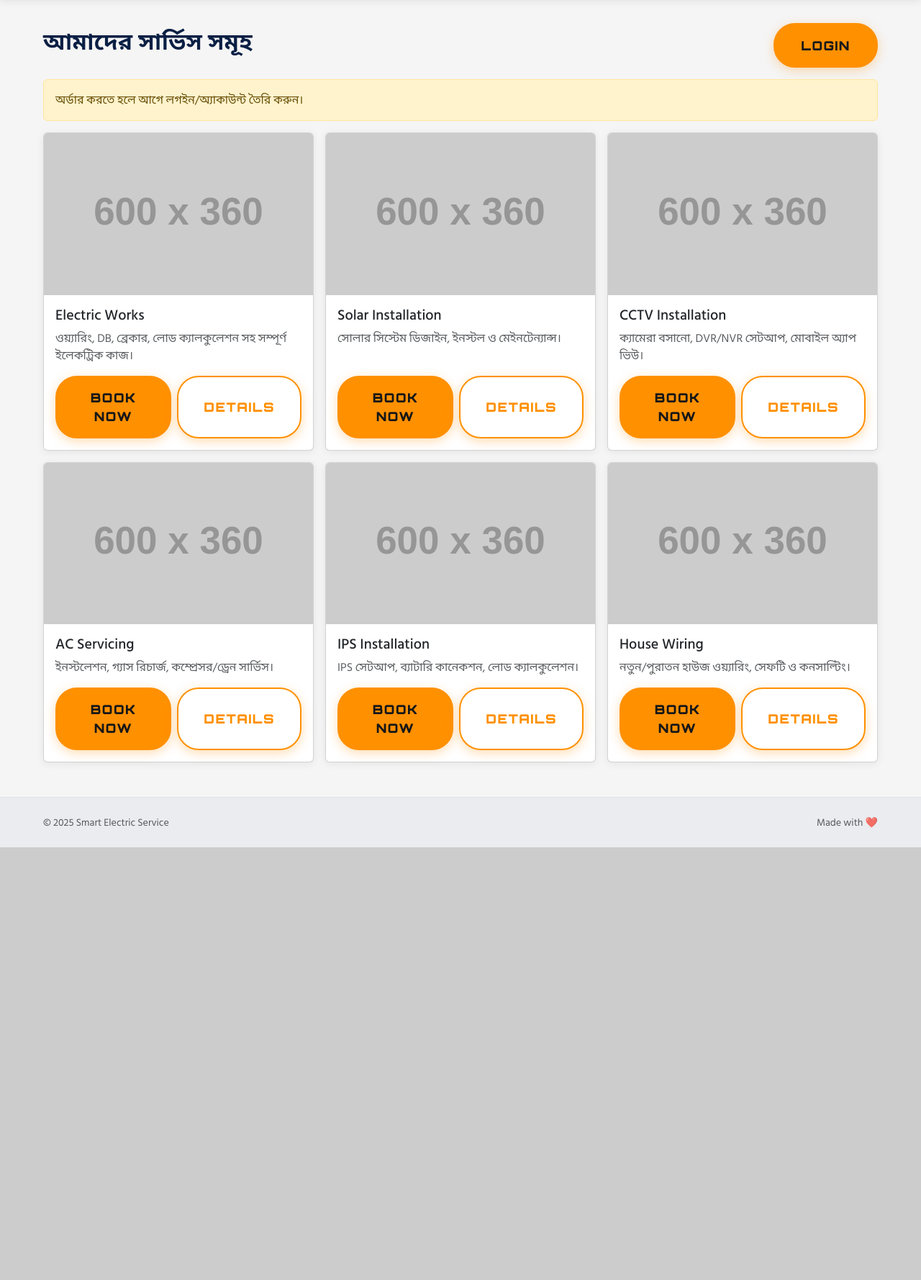
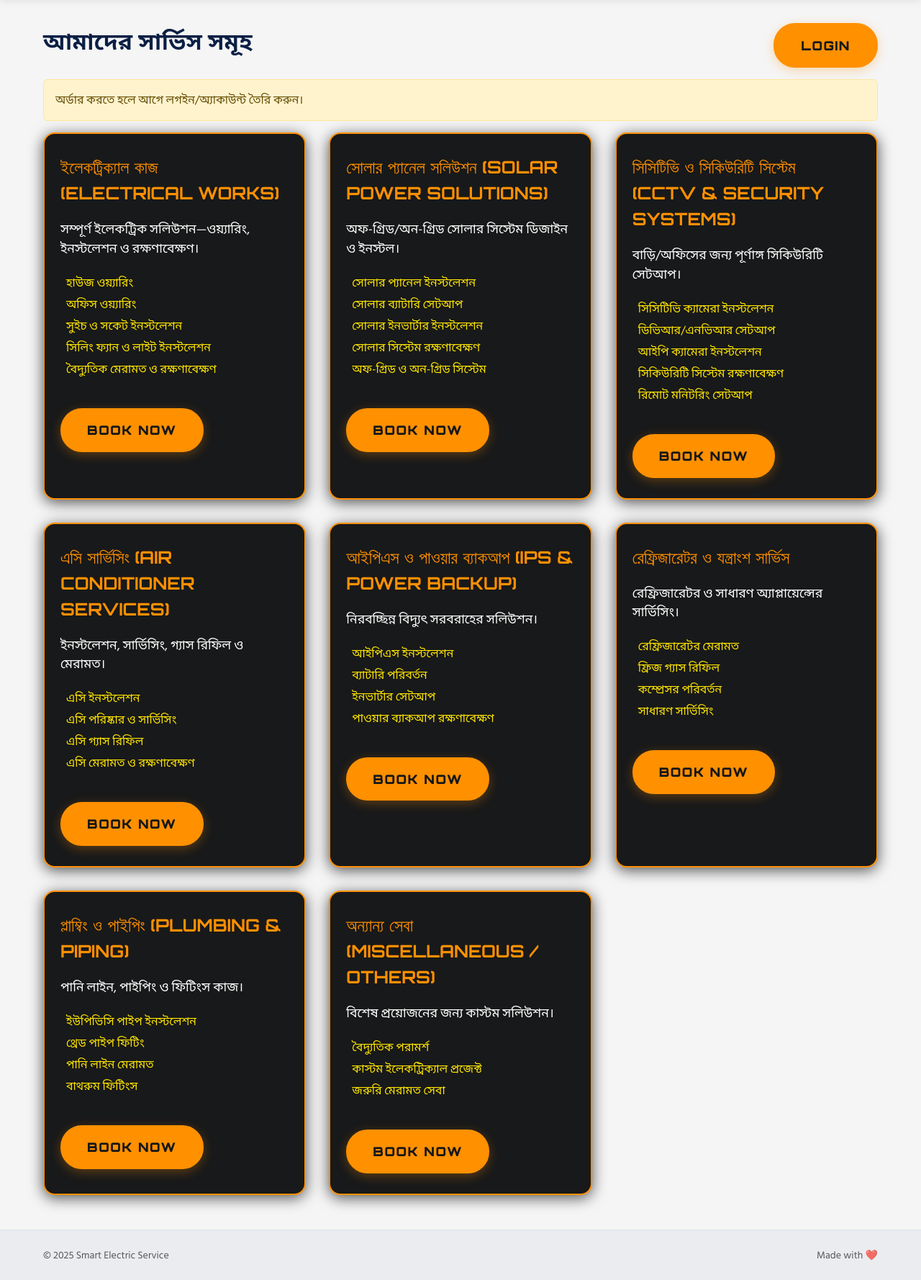
Before and after one commit to kaium4547/smsrt-electric-servic, a Django app: page /services/ in a window 1280 px wide. Shown: the part 81-1859 px from the top of the page at 72% size. Before the commit the page ends 1258 px from the top, so only its background shows below. Run offline with Django 5.2, Linux system fonts and the light colour scheme; grey boxes labelled with a size stand in for pictures from a placeholder-image service; some libraries are stand-ins or nearby versions.

Commit message:
Refactor services page with new card design and expanded service descriptions
Co-authored-by: smartelectricservice4547 <smartelectricservice4547@gmail.com>

```diff
--- a/templates/services.html
+++ b/templates/services.html
@@ -13,140 +13,161 @@
   <div class="alert alert-warning">অর্ডার করতে হলে আগে লগইন/অ্যাকাউন্ট তৈরি করুন।</div>
   {% endif %}
 
-  <div class="row g-3">
-    <!-- Electric Works -->
-    <div class="col-md-4 col-12">
-      <div class="card hoverable h-100">
-        <img src="https://placehold.co/600x360" class="card-img-top" alt="Electric Works">
-        <div class="card-body d-flex flex-column">
-          <h5 class="card-title">Electric Works</h5>
-          <p class="card-text text-muted">ওয়্যারিং, DB, ব্রেকার, লোড ক্যালকুলেশন সহ সম্পূর্ণ ইলেকট্রিক কাজ।</p>
-          <div class="mt-auto d-flex gap-2">
+  <div class="service-card-grid">
+    <!-- 1. Electrical Works -->
+    <div class="service-card">
+      <div class="service-title">ইলেকট্রিক্যাল কাজ (Electrical Works)</div>
+      <div class="service-desc">সম্পূর্ণ ইলেকট্রিক সলিউশন—ওয়্যারিং, ইনস্টলেশন ও রক্ষণাবেক্ষণ।</div>
+      <ul>
+        <li><i class="fas fa-check"></i> হাউজ ওয়্যারিং</li>
+        <li><i class="fas fa-check"></i> অফিস ওয়্যারিং</li>
+        <li><i class="fas fa-check"></i> সুইচ ও সকেট ইনস্টলেশন</li>
+        <li><i class="fas fa-check"></i> সিলিং ফ্যান ও লাইট ইনস্টলেশন</li>
+        <li><i class="fas fa-check"></i> বৈদ্যুতিক মেরামত ও রক্ষণাবেক্ষণ</li>
+      </ul>
+      <div class="d-flex gap-2 mt-2">
         {% if request.user.is_authenticated %}
           <a href="{% url 'orders:order_create' %}" class="btn btn-brand">Book Now</a>
         {% else %}
           <a href="{% url 'users:login' %}?next={% url 'orders:order_create' %}" class="btn btn-brand">Book Now</a>
         {% endif %}
-            <button class="btn btn-outline-brand" data-bs-toggle="modal" data-bs-target="#modal-electric">Details</button>
-          </div>
-        </div>
       </div>
     </div>
 
-    <!-- Solar Installation -->
-    <div class="col-md-4 col-12">
-      <div class="card hoverable h-100">
-        <img src="https://placehold.co/600x360" class="card-img-top" alt="Solar Installation">
-        <div class="card-body d-flex flex-column">
-          <h5 class="card-title">Solar Installation</h5>
-          <p class="card-text text-muted">সোলার সিস্টেম ডিজাইন, ইনস্টল ও মেইনটেন্যান্স।</p>
-          <div class="mt-auto d-flex gap-2">
+    <!-- 2. Solar Power Solutions -->
+    <div class="service-card">
+      <div class="service-title">সোলার প্যানেল সলিউশন (Solar Power Solutions)</div>
+      <div class="service-desc">অফ-গ্রিড/অন-গ্রিড সোলার সিস্টেম ডিজাইন ও ইনস্টল।</div>
+      <ul>
+        <li><i class="fas fa-check"></i> সোলার প্যানেল ইনস্টলেশন</li>
+        <li><i class="fas fa-check"></i> সোলার ব্যাটারি সেটআপ</li>
+        <li><i class="fas fa-check"></i> সোলার ইনভার্টার ইনস্টলেশন</li>
+        <li><i class="fas fa-check"></i> সোলার সিস্টেম রক্ষণাবেক্ষণ</li>
+        <li><i class="fas fa-check"></i> অফ-গ্রিড ও অন-গ্রিড সিস্টেম</li>
+      </ul>
+      <div class="d-flex gap-2 mt-2">
         {% if request.user.is_authenticated %}
           <a href="{% url 'orders:order_create' %}" class="btn btn-brand">Book Now</a>
         {% else %}
           <a href="{% url 'users:login' %}?next={% url 'orders:order_create' %}" class="btn btn-brand">Book Now</a>
         {% endif %}
-            <button class="btn btn-outline-brand" data-bs-toggle="modal" data-bs-target="#modal-solar">Details</button>
-          </div>
-        </div>
       </div>
     </div>
 
-    <!-- CCTV Installation -->
-    <div class="col-md-4 col-12">
-      <div class="card hoverable h-100">
-        <img src="https://placehold.co/600x360" class="card-img-top" alt="CCTV Installation">
-        <div class="card-body d-flex flex-column">
-          <h5 class="card-title">CCTV Installation</h5>
-          <p class="card-text text-muted">ক্যামেরা বসানো, DVR/NVR সেটআপ, মোবাইল অ্যাপ ভিউ।</p>
-          <div class="mt-auto d-flex gap-2">
+    <!-- 3. CCTV & Security Systems -->
+    <div class="service-card">
+      <div class="service-title">সিসিটিভি ও সিকিউরিটি সিস্টেম (CCTV & Security Systems)</div>
+      <div class="service-desc">বাড়ি/অফিসের জন্য পূর্ণাঙ্গ সিকিউরিটি সেটআপ।</div>
+      <ul>
+        <li><i class="fas fa-check"></i> সিসিটিভি ক্যামেরা ইনস্টলেশন</li>
+        <li><i class="fas fa-check"></i> ডিভিআর/এনভিআর সেটআপ</li>
+        <li><i class="fas fa-check"></i> আইপি ক্যামেরা ইনস্টলেশন</li>
+        <li><i class="fas fa-check"></i> সিকিউরিটি সিস্টেম রক্ষণাবেক্ষণ</li>
+        <li><i class="fas fa-check"></i> রিমোট মনিটরিং সেটআপ</li>
+      </ul>
+      <div class="d-flex gap-2 mt-2">
         {% if request.user.is_authenticated %}
           <a href="{% url 'orders:order_create' %}" class="btn btn-brand">Book Now</a>
         {% else %}
           <a href="{% url 'users:login' %}?next={% url 'orders:order_create' %}" class="btn btn-brand">Book Now</a>
         {% endif %}
-            <button class="btn btn-outline-brand" data-bs-toggle="modal" data-bs-target="#modal-cctv">Details</button>
-          </div>
-        </div>
       </div>
     </div>
 
-    <!-- AC Servicing -->
-    <div class="col-md-4 col-12">
-      <div class="card hoverable h-100">
-        <img src="https://placehold.co/600x360" class="card-img-top" alt="AC Servicing">
-        <div class="card-body d-flex flex-column">
-          <h5 class="card-title">AC Servicing</h5>
-          <p class="card-text text-muted">ইনস্টলেশন, গ্যাস রিচার্জ, কম্প্রেসর/ড্রেন সার্ভিস।</p>
-          <div class="mt-auto d-flex gap-2">
+    <!-- 4. Air Conditioner Services -->
+    <div class="service-card">
+      <div class="service-title">এসি সার্ভিসিং (Air Conditioner Services)</div>
+      <div class="service-desc">ইনস্টলেশন, সার্ভিসিং, গ্যাস রিফিল ও মেরামত।</div>
+      <ul>
+        <li><i class="fas fa-check"></i> এসি ইনস্টলেশন</li>
+        <li><i class="fas fa-check"></i> এসি পরিষ্কার ও সার্ভিসিং</li>
+        <li><i class="fas fa-check"></i> এসি গ্যাস রিফিল</li>
+        <li><i class="fas fa-check"></i> এসি মেরামত ও রক্ষণাবেক্ষণ</li>
+      </ul>
+      <div class="d-flex gap-2 mt-2">
         {% if request.user.is_authenticated %}
           <a href="{% url 'orders:order_create' %}" class="btn btn-brand">Book Now</a>
         {% else %}
           <a href="{% url 'users:login' %}?next={% url 'orders:order_create' %}" class="btn btn-brand">Book Now</a>
         {% endif %}
-            <button class="btn btn-outline-brand" data-bs-toggle="modal" data-bs-target="#modal-ac">Details</button>
-          </div>
-        </div>
       </div>
     </div>
 
-    <!-- IPS Installation -->
-    <div class="col-md-4 col-12">
-      <div class="card hoverable h-100">
-        <img src="https://placehold.co/600x360" class="card-img-top" alt="IPS Installation">
-        <div class="card-body d-flex flex-column">
-          <h5 class="card-title">IPS Installation</h5>
-          <p class="card-text text-muted">IPS সেটআপ, ব্যাটারি কানেকশন, লোড ক্যালকুলেশন।</p>
-          <div class="mt-auto d-flex gap-2">
+    <!-- 5. IPS & Power Backup -->
+    <div class="service-card">
+      <div class="service-title">আইপিএস ও পাওয়ার ব্যাকআপ (IPS & Power Backup)</div>
+      <div class="service-desc">নিরবচ্ছিন্ন বিদ্যুৎ সরবরাহের সলিউশন।</div>
+      <ul>
+        <li><i class="fas fa-check"></i> আইপিএস ইনস্টলেশন</li>
+        <li><i class="fas fa-check"></i> ব্যাটারি পরিবর্তন</li>
+        <li><i class="fas fa-check"></i> ইনভার্টার সেটআপ</li>
+        <li><i class="fas fa-check"></i> পাওয়ার ব্যাকআপ রক্ষণাবেক্ষণ</li>
+      </ul>
+      <div class="d-flex gap-2 mt-2">
         {% if request.user.is_authenticated %}
           <a href="{% url 'orders:order_create' %}" class="btn btn-brand">Book Now</a>
         {% else %}
           <a href="{% url 'users:login' %}?next={% url 'orders:order_create' %}" class="btn btn-brand">Book Now</a>
         {% endif %}
-            <button class="btn btn-outline-brand" data-bs-toggle="modal" data-bs-target="#modal-ips">Details</button>
-          </div>
-        </div>
       </div>
     </div>
 
-    <!-- House Wiring -->
-    <div class="col-md-4 col-12">
-      <div class="card hoverable h-100">
-        <img src="https://placehold.co/600x360" class="card-img-top" alt="House Wiring">
-        <div class="card-body d-flex flex-column">
-          <h5 class="card-title">House Wiring</h5>
-          <p class="card-text text-muted">নতুন/পুরাতন হাউজ ওয়্যারিং, সেফটি ও কনসাল্টিং।</p>
-          <div class="mt-auto d-flex gap-2">
+    <!-- 6. Refrigerator & Appliance Services -->
+    <div class="service-card">
+      <div class="service-title">রেফ্রিজারেটর ও যন্ত্রাংশ সার্ভিস</div>
+      <div class="service-desc">রেফ্রিজারেটর ও সাধারণ অ্যাপ্লায়েন্সের সার্ভিসিং।</div>
+      <ul>
+        <li><i class="fas fa-check"></i> রেফ্রিজারেটর মেরামত</li>
+        <li><i class="fas fa-check"></i> ফ্রিজ গ্যাস রিফিল</li>
+        <li><i class="fas fa-check"></i> কম্প্রেসর পরিবর্তন</li>
+        <li><i class="fas fa-check"></i> সাধারণ সার্ভিসিং</li>
+      </ul>
+      <div class="d-flex gap-2 mt-2">
         {% if request.user.is_authenticated %}
           <a href="{% url 'orders:order_create' %}" class="btn btn-brand">Book Now</a>
         {% else %}
           <a href="{% url 'users:login' %}?next={% url 'orders:order_create' %}" class="btn btn-brand">Book Now</a>
         {% endif %}
-            <button class="btn btn-outline-brand" data-bs-toggle="modal" data-bs-target="#modal-wiring">Details</button>
-          </div>
-        </div>
-      </div>
-    </div>
       </div>
     </div>
 
-<!-- Modals (pricing) -->
-<div class="modal fade" id="modal-electric" tabindex="-1" aria-hidden="true">
-  <div class="modal-dialog modal-dialog-centered modal-lg"><div class="modal-content"><div class="modal-header"><h5 class="modal-title">Electric Works — বিস্তারিত</h5><button class="btn-close" data-bs-dismiss="modal"></button></div><div class="modal-body"><div class="price-table"><table class="table table-sm"><thead class="table-light"><tr><th>সেবা</th><th class="text-end">মূল্য (শুরু)</th></tr></thead><tbody><tr><td>সাধারণ রিপেয়ার</td><td class="text-end">৳ 300</td></tr><tr><td>DB/ব্রেকার সেটআপ</td><td class="text-end">৳ 1500</td></tr><tr><td>লোড ক্যালকুলেশন</td><td class="text-end">৳ 800</td></tr></tbody></table></div></div><div class="modal-footer">{% if request.user.is_authenticated %}<a href="{% url 'orders:order_create' %}" class="btn btn-brand">Book Now</a>{% else %}<a href="{% url 'users:login' %}?next={% url 'orders:order_create' %}" class="btn btn-brand">Book Now</a>{% endif %}</div></div></div>
+    <!-- 7. Plumbing & Piping -->
+    <div class="service-card">
+      <div class="service-title">প্লাম্বিং ও পাইপিং (Plumbing & Piping)</div>
+      <div class="service-desc">পানি লাইন, পাইপিং ও ফিটিংস কাজ।</div>
+      <ul>
+        <li><i class="fas fa-check"></i> ইউপিভিসি পাইপ ইনস্টলেশন</li>
+        <li><i class="fas fa-check"></i> থ্রেড পাইপ ফিটিং</li>
+        <li><i class="fas fa-check"></i> পানি লাইন মেরামত</li>
+        <li><i class="fas fa-check"></i> বাথরুম ফিটিংস</li>
+      </ul>
+      <div class="d-flex gap-2 mt-2">
+        {% if request.user.is_authenticated %}
+          <a href="{% url 'orders:order_create' %}" class="btn btn-brand">Book Now</a>
+        {% else %}
+          <a href="{% url 'users:login' %}?next={% url 'orders:order_create' %}" class="btn btn-brand">Book Now</a>
+        {% endif %}
       </div>
-<div class="modal fade" id="modal-solar" tabindex="-1" aria-hidden="true">
-  <div class="modal-dialog modal-dialog-centered modal-lg"><div class="modal-content"><div class="modal-header"><h5 class="modal-title">Solar Installation — বিস্তারিত</h5><button class="btn-close" data-bs-dismiss="modal"></button></div><div class="modal-body"><div class="price-table"><table class="table table-sm"><thead class="table-light"><tr><th>সেবা</th><th class="text-end">মূল্য (শুরু)</th></tr></thead><tbody><tr><td>1KW সিস্টেম</td><td class="text-end">৳ 25,000</td></tr><tr><td>3KW সিস্টেম</td><td class="text-end">৳ 65,000</td></tr></tbody></table></div></div><div class="modal-footer">{% if request.user.is_authenticated %}<a href="{% url 'orders:order_create' %}" class="btn btn-brand">Book Now</a>{% else %}<a href="{% url 'users:login' %}?next={% url 'orders:order_create' %}" class="btn btn-brand">Book Now</a>{% endif %}</div></div></div>
     </div>
-<div class="modal fade" id="modal-cctv" tabindex="-1" aria-hidden="true">
-  <div class="modal-dialog modal-dialog-centered modal-lg"><div class="modal-content"><div class="modal-header"><h5 class="modal-title">CCTV Installation — বিস্তারিত</h5><button class="btn-close" data-bs-dismiss="modal"></button></div><div class="modal-body"><div class="price-table"><table class="table table-sm"><thead class="table-light"><tr><th>সেবা</th><th class="text-end">মূল্য (শুরু)</th></tr></thead><tbody><tr><td>2 ক্যামেরা সেট</td><td class="text-end">৳ 8,000</td></tr><tr><td>4 ক্যামেরা সেট</td><td class="text-end">৳ 15,000</td></tr></tbody></table></div></div><div class="modal-footer">{% if request.user.is_authenticated %}<a href="{% url 'orders:order_create' %}" class="btn btn-brand">Book Now</a>{% else %}<a href="{% url 'users:login' %}?next={% url 'orders:order_create' %}" class="btn btn-brand">Book Now</a>{% endif %}</div></div></div>
+
+    <!-- 8. Miscellaneous / Others -->
+    <div class="service-card">
+      <div class="service-title">অন্যান্য সেবা (Miscellaneous / Others)</div>
+      <div class="service-desc">বিশেষ প্রয়োজনের জন্য কাস্টম সলিউশন।</div>
+      <ul>
+        <li><i class="fas fa-check"></i> বৈদ্যুতিক পরামর্শ</li>
+        <li><i class="fas fa-check"></i> কাস্টম ইলেকট্রিক্যাল প্রজেক্ট</li>
+        <li><i class="fas fa-check"></i> জরুরি মেরামত সেবা</li>
+      </ul>
+      <div class="d-flex gap-2 mt-2">
+        {% if request.user.is_authenticated %}
+          <a href="{% url 'orders:order_create' %}" class="btn btn-brand">Book Now</a>
+        {% else %}
+          <a href="{% url 'users:login' %}?next={% url 'orders:order_create' %}" class="btn btn-brand">Book Now</a>
+        {% endif %}
       </div>
-<div class="modal fade" id="modal-ac" tabindex="-1" aria-hidden="true">
-  <div class="modal-dialog modal-dialog-centered modal-lg"><div class="modal-content"><div class="modal-header"><h5 class="modal-title">AC Servicing — বিস্তারিত</h5><button class="btn-close" data-bs-dismiss="modal"></button></div><div class="modal-body"><div class="price-table"><table class="table table-sm"><thead class="table-light"><tr><th>সেবা</th><th class="text-end">মূল্য (শুরু)</th></tr></thead><tbody><tr><td>গ্যাস রিচার্জ</td><td class="text-end">৳ 1,200</td></tr><tr><td>ইনস্টলেশন</td><td class="text-end">৳ 2,500</td></tr></tbody></table></div></div><div class="modal-footer">{% if request.user.is_authenticated %}<a href="{% url 'orders:order_create' %}" class="btn btn-brand">Book Now</a>{% else %}<a href="{% url 'users:login' %}?next={% url 'orders:order_create' %}" class="btn btn-brand">Book Now</a>{% endif %}</div></div></div>
     </div>
-<div class="modal fade" id="modal-ips" tabindex="-1" aria-hidden="true">
-  <div class="modal-dialog modal-dialog-centered modal-lg"><div class="modal-content"><div class="modal-header"><h5 class="modal-title">IPS Installation — বিস্তারিত</h5><button class="btn-close" data-bs-dismiss="modal"></button></div><div class="modal-body"><div class="price-table"><table class="table table-sm"><thead class="table-light"><tr><th>সেবা</th><th class="text-end">মূল্য (শুরু)</th></tr></thead><tbody><tr><td>IPS সেটআপ</td><td class="text-end">৳ 1,200</td></tr><tr><td>ব্যাটারি কানেকশন</td><td class="text-end">৳ 600</td></tr></tbody></table></div></div><div class="modal-footer">{% if request.user.is_authenticated %}<a href="{% url 'orders:order_create' %}" class="btn btn-brand">Book Now</a>{% else %}<a href="{% url 'users:login' %}?next={% url 'orders:order_create' %}" class="btn btn-brand">Book Now</a>{% endif %}</div></div></div>
+
   </div>
-<div class="modal fade" id="modal-wiring" tabindex="-1" aria-hidden="true">
-  <div class="modal-dialog modal-dialog-centered modal-lg"><div class="modal-content"><div class="modal-header"><h5 class="modal-title">House Wiring — বিস্তারিত</h5><button class="btn-close" data-bs-dismiss="modal"></button></div><div class="modal-body"><div class="price-table"><table class="table table-sm"><thead class="table-light"><tr><th>সেবা</th><th class="text-end">মূল্য (শুরু)</th></tr></thead><tbody><tr><td>রুম ওয়্যারিং (স্টার্টিং)</td><td class="text-end">৳ 1,000</td></tr><tr><td>সম্পূর্ণ ফ্ল্যাট</td><td class="text-end">৳ 15,000</td></tr></tbody></table></div></div><div class="modal-footer">{% if request.user.is_authenticated %}<a href="{% url 'orders:order_create' %}" class="btn btn-brand">Book Now</a>{% else %}<a href="{% url 'users:login' %}?next={% url 'orders:order_create' %}" class="btn btn-brand">Book Now</a>{% endif %}</div></div></div>
 </div>
 {% endblock %}
```
Also changed, not shown: templates/login.html (+5 -4 lines). Lines whose indentation alone changed are shown as unchanged.
